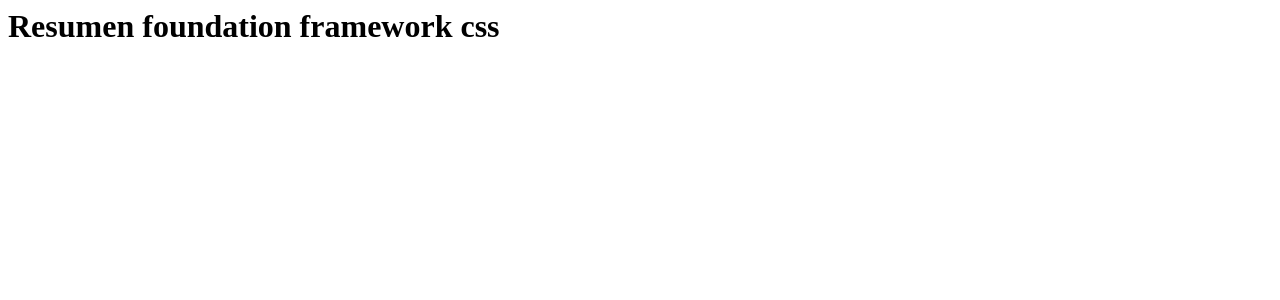
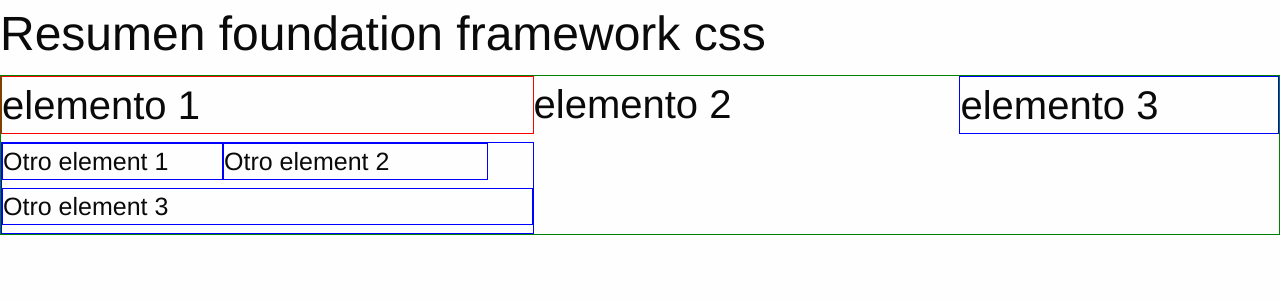
Before and after one commit to Romfeli/django_practica_proyecto, a Django app: template templates/home/Foundation_css_resumen.html in a window 1280 px wide. Shown: the top 300 px of the page. Run offline with Django 4.2, Linux system fonts and the light colour scheme; the template is opened without the code that fills it, so the values that code supplies are empty.

Commit message:
agregamos el framework de css foundation

```diff
--- a/applications/home/urls.py
+++ b/applications/home/urls.py
@@ -7,7 +7,7 @@ urlpatterns = [
     path('lista-prueba/', views.ModeloListView.as_view()),
     path('add/', views.PruebaCreateView.as_view(),name="prueba_add"),
     #prueba css foundation
-    path('add/', views.PruebaCreateView.as_view(),name="prueba_add"),
+    path('resumen-foundation/', views.ResumenFoundationView.as_view(),name="resumendo_foundation"),
 
 
 
--- a/templates/home/Foundation_css_resumen.html
+++ b/templates/home/Foundation_css_resumen.html
@@ -1 +1,32 @@
-<h1>Resumen foundation framework css</h1>
+{% load static  %}
+<!DOCTYPE html>
+<html lang="en">
+<head>
+    <meta charset="UTF-8">
+    <meta name="viewport" content="width=device-width, initial-scale=1.0">
+    <title>Document</title>
+    <link rel="stylesheet" href="{% static 'css/foundation.min.css' %}">
+</head>
+<body>
+
+    <h1>Resumen foundation framework css</h1>
+
+<div  class="grid-x" style="border: 1px solid green;">
+    <h2 class="cell small-12 large-5" style="border: 1px solid red;" > elemento 1  </h2>
+    <h2 class="cell large-4"  > elemento 2  </h2>
+    <h2 class="cell large-3" style="border: 1px solid blue;" > elemento 3  </h2>
+
+
+        <div class=" cell large-5 grid-x" style="border: 1px solid blue;">
+            <h4 class="cell large-5" style="border: 1px solid blue;">Otro element 1</h4>
+            <h4 class="cell large-6" style="border: 1px solid blue;">Otro element 2</h4>
+            <h4 class="cell" style="border: 1px solid blue;">Otro element 3</h4>
+
+
+        </div>
+
+</div>
+
+
+</body>
+</html>
```
